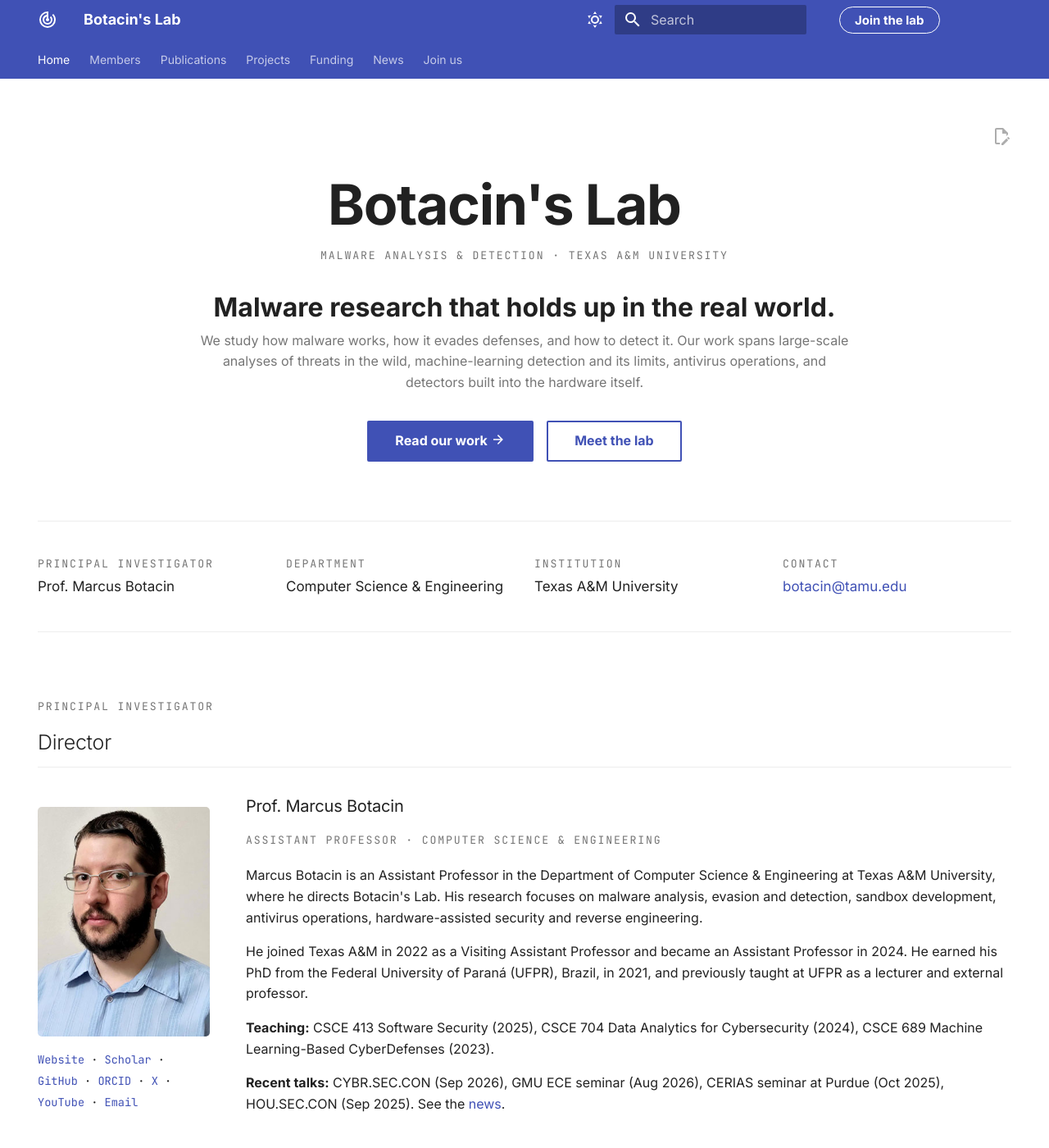
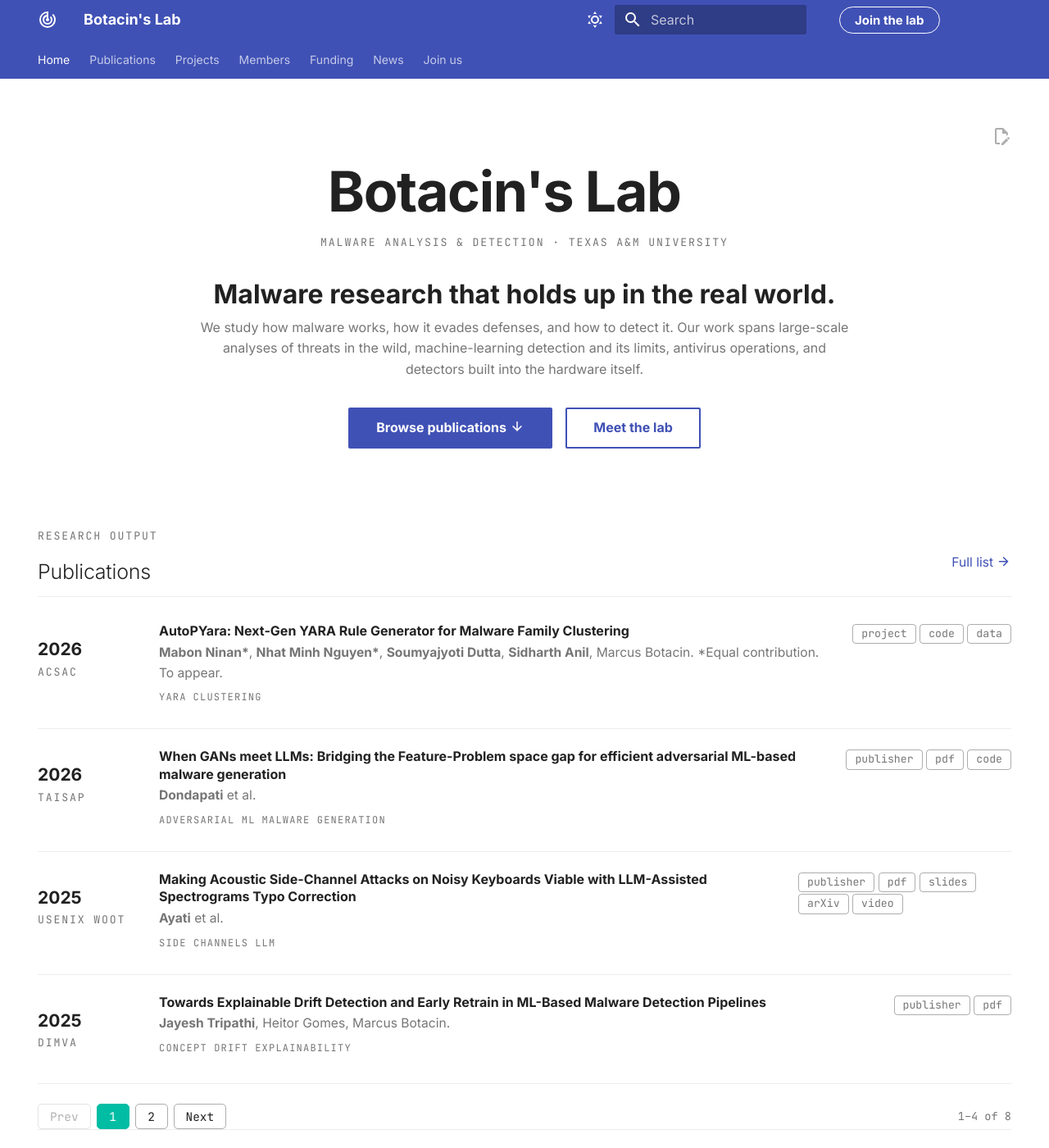
Before and after one commit to Botacin-s-Lab/botacin-s-lab.github.io, an MkDocs documentation site: the page built from docs/index.md, in a window 1280 px wide and 1400 px high. Shown: the whole window at 82% size. Built offline with MkDocs 1.6.1 and Material for MkDocs 9.7.7, drawn with Linux system fonts in a browser that asks for light colours; some of the changed text lies outside the part shown.

Commit message:
Put paged publication list first on the landing page
Publications now sit directly under the hero with prev/next paging, the
key-facts row moves below, and Publications and Projects lead the nav.

Co-Authored-By: Claude Sonnet 5 <noreply@anthropic.com>

```diff
--- a/docs/index.md
+++ b/docs/index.md
@@ -15,8 +15,24 @@ hide:
 
 <p class="hero-text">We study how malware works, how it evades defenses, and how to detect it. Our work spans large-scale analyses of threats in the wild, machine-learning detection and its limits, antivirus operations, and detectors built into the hardware itself.</p>
 
-[Read our work :material-arrow-right:](publications/index.md){ .md-button .md-button--primary }
+[Browse publications :material-arrow-down:](#publications){ .md-button .md-button--primary }
 [Meet the lab](members/index.md){ .md-button }
+
+</div>
+
+<div class="section-head first" markdown>
+<div markdown>
+<span class="mono-label">Research output</span>
+
+## Publications
+</div>
+
+[Full list :material-arrow-right:](publications/index.md){ .more }
+</div>
+
+<div class="paged" data-size="4" markdown>
+
+--8<-- "docs/publications/index.md:all"
 
 </div>
 
@@ -128,18 +144,6 @@ Formal definitions of malware, theories of maliciousness, evaluation metrics, ma
 
 <div class="section-head" markdown>
 <div markdown>
-<span class="mono-label">Recent</span>
-
-## Latest publications
-</div>
-
-[All publications :material-arrow-right:](publications/index.md){ .more }
-</div>
-
---8<-- "docs/publications/index.md:latest"
-
-<div class="section-head" markdown>
-<div markdown>
 <span class="mono-label">Newsroom</span>
 
 ## News
--- /dev/null
+++ b/docs/javascripts/paging.js
@@ -0,0 +1,56 @@
+/* Paged lists: any element with class "paged" shows its rows a page at a
+   time (data-size rows per page) with prev/next and numbered buttons.
+   Without JavaScript every row stays visible. Runs via document$ so it also
+   works with Material's instant navigation. */
+document$.subscribe(function () {
+  document.querySelectorAll(".paged").forEach(function (box) {
+    if (box.querySelector(".pager")) return;
+    var rows = Array.prototype.slice.call(box.querySelectorAll(":scope > .pub-row, :scope > .news-row"));
+    var size = parseInt(box.getAttribute("data-size"), 10) || 5;
+    var pages = Math.ceil(rows.length / size);
+    if (pages < 2) return;
+
+    var nav = document.createElement("nav");
+    nav.className = "pager";
+    nav.setAttribute("aria-label", "Pages");
+    box.appendChild(nav);
+    var page = 0;
+
+    function show(p, scroll) {
+      page = Math.max(0, Math.min(pages - 1, p));
+      rows.forEach(function (r, i) {
+        r.hidden = Math.floor(i / size) !== page;
+      });
+      nav.innerHTML = "";
+      function button(label, target, opts) {
+        var b = document.createElement("button");
+        b.type = "button";
+        b.textContent = label;
+        if (opts && opts.disabled) b.disabled = true;
+        if (opts && opts.current) { b.className = "current"; b.setAttribute("aria-current", "page"); }
+        b.addEventListener("click", function () { show(target, true); });
+        nav.appendChild(b);
+      }
+      button("Prev", page - 1, { disabled: page === 0 });
+      for (var i = 0; i < pages; i++) button(String(i + 1), i, { current: i === page });
+      button("Next", page + 1, { disabled: page === pages - 1 });
+      var info = document.createElement("span");
+      info.className = "pager-info";
+      info.textContent = (page * size + 1) + "–" + Math.min(rows.length, (page + 1) * size) + " of " + rows.length;
+      nav.appendChild(info);
+      if (scroll) box.scrollIntoView({ block: "start", behavior: "smooth" });
+    }
+
+    // Deep links such as publications/#2019 must land on the right page.
+    var start = 0;
+    if (location.hash.length > 1) {
+      var target = document.getElementById(decodeURIComponent(location.hash.slice(1)));
+      var idx = rows.indexOf(target);
+      if (idx >= 0) start = Math.floor(idx / size);
+    }
+    show(start, false);
+    if (start > 0 && rows.indexOf(document.getElementById(location.hash.slice(1))) >= 0) {
+      document.getElementById(location.hash.slice(1)).scrollIntoView();
+    }
+  });
+});
--- a/docs/publications/index.md
+++ b/docs/publications/index.md
@@ -8,7 +8,9 @@ title: Publications
 
 Papers with a lab member as an author (lab members in **bold**). Entries tagged *advised in Brazil* are from before Prof. Botacin joined Texas A&M. For his complete record, see [Google Scholar](https://scholar.google.com.br/citations?user=Y8JHVbcAAAAJ).
 
-<!-- --8<-- [start:latest] -->
+<div class="paged" data-size="6" markdown>
+
+<!-- --8<-- [start:all] -->
 <div class="pub-row" id="2026" markdown>
 <div class="pub-meta" markdown>
 <span class="pub-year">2026</span>
@@ -139,5 +140,9 @@ Marcus Botacin, **Lucas Galante**, Fabrício Ceschin, Paulo C. Santos, Luigi Car
 </div>
 </div>
 
+<!-- --8<-- [end:all] -->
+
+</div>
+
 !!! note "Adding a paper"
     Add a row to this page (copy an existing one) and, if a lab member co-authored it, list it next to their name on the [Members](../members/index.md) page.
--- a/docs/stylesheets/extra.css
+++ b/docs/stylesheets/extra.css
@@ -75,7 +75,7 @@
 .lab-hero {
   position: relative;
   text-align: center;
-  padding: 3.4rem 1rem 2.6rem;
+  padding: 2.6rem 1rem 1.6rem;
 }
 
 .lab-hero h1 {
@@ -395,3 +395,57 @@
   .area-grid { grid-template-columns: 1fr; }
   .news-row { grid-template-columns: 1fr; gap: 0.2rem; }
 }
+
+/* ---- Paged lists ---- */
+.pub-row[hidden],
+.news-row[hidden] {
+  display: none;
+}
+
+.pager {
+  display: flex;
+  flex-wrap: wrap;
+  align-items: center;
+  gap: 0.35rem;
+  margin: 1.2rem 0 0;
+}
+
+.pager button {
+  min-width: 2rem;
+  padding: 0.25rem 0.7rem;
+  border: 1px solid var(--md-default-fg-color--lighter);
+  border-radius: 0.25rem;
+  background: transparent;
+  color: var(--md-default-fg-color);
+  font-family: var(--lab-mono);
+  font-size: 0.72rem;
+  cursor: pointer;
+}
+
+.pager button:hover:not(:disabled) {
+  border-color: var(--md-accent-fg-color);
+  color: var(--md-accent-fg-color);
+}
+
+.pager button:disabled {
+  opacity: 0.35;
+  cursor: default;
+}
+
+.pager button.current {
+  background: var(--md-accent-fg-color);
+  border-color: var(--md-accent-fg-color);
+  color: var(--md-accent-bg-color);
+}
+
+.pager-info {
+  margin-left: auto;
+  font-family: var(--lab-mono);
+  font-size: 0.68rem;
+  color: var(--md-default-fg-color--light);
+}
+
+/* Publications directly under the hero: less space above the first heading. */
+.section-head.first {
+  margin-top: 1.4rem;
+}
--- a/mkdocs.yml
+++ b/mkdocs.yml
@@ -9,7 +9,6 @@ docs_dir: docs
 
 nav:
   - Home: index.md
-  - Members: members/index.md
   - Publications: publications/index.md
   - Projects:
       - projects/index.md
@@ -18,6 +17,7 @@ nav:
       - Published projects:
           - projects/published/index.md
           - AutoPYara: projects/published/autopyara.md
+  - Members: members/index.md
   - Funding: funding/index.md
   - News: news/index.md
   - Join us: join.md
@@ -65,6 +65,7 @@ extra_css:
 
 extra_javascript:
   - javascripts/members.js
+  - javascripts/paging.js
 
 markdown_extensions:
   - attr_list
```
Also changed, not shown: other parts of docs/publications/index.md (+0 -1 lines), CLAUDE.md (+2 -2 lines).
